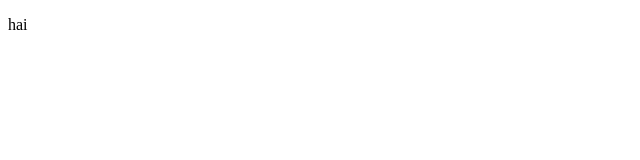
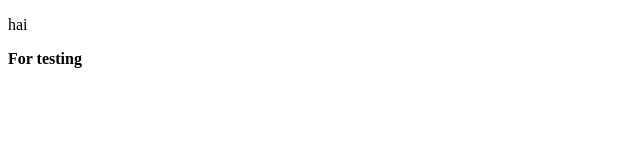
Before and after one commit to AswinSatheesh/demo, a plain HTML site: page index.html in a window 1280 px wide. Shown: the full height of the page, 0-640 px from the left. Drawn offline with Linux system fonts and the light colour scheme.

Commit message:
testing purpose

```diff
--- a/index.html
+++ b/index.html
@@ -8,5 +8,6 @@
 </head>
 <body>
     <p>hai</p>
+    <strong>For testing</strong>
 </body>
 </html>
```
